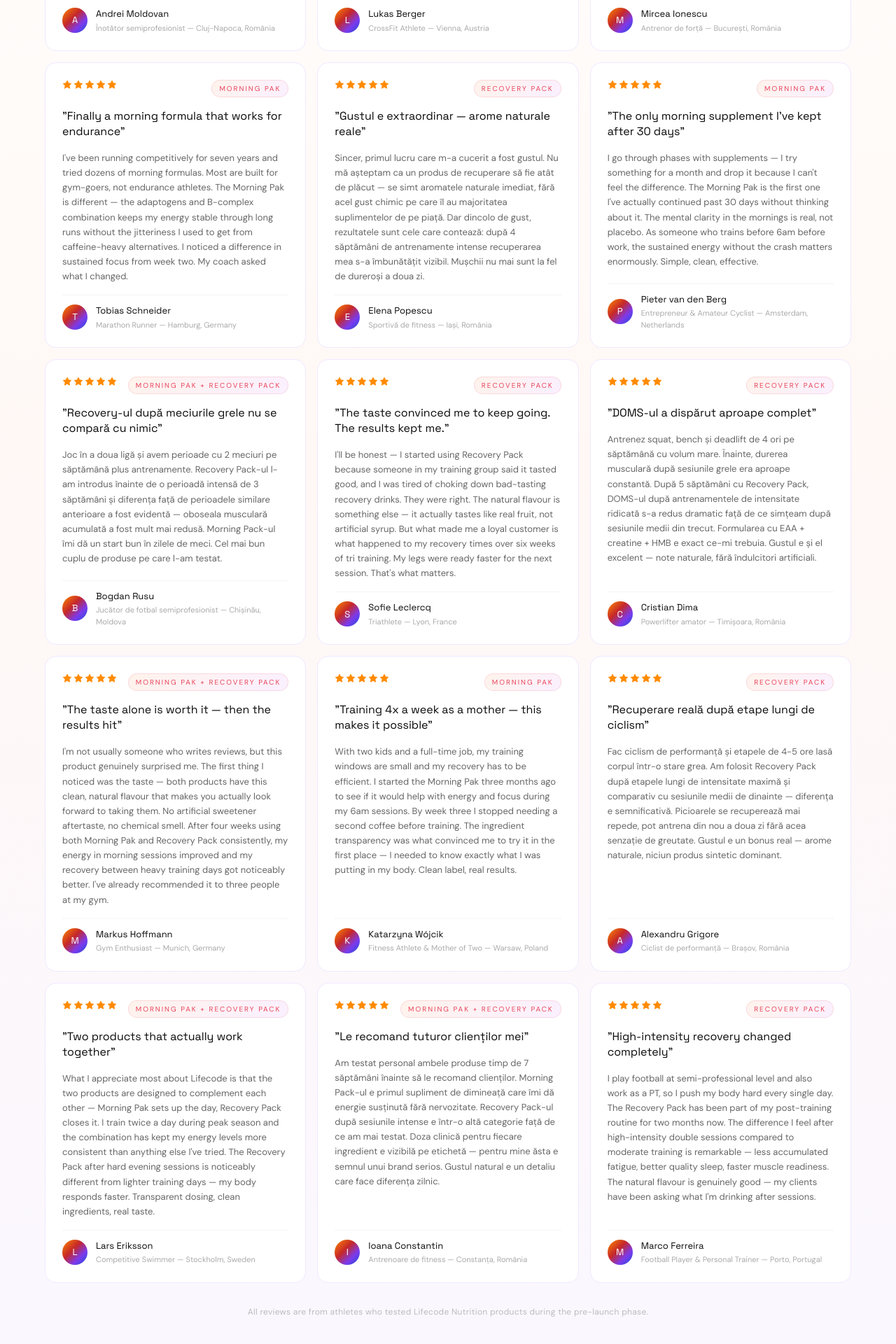
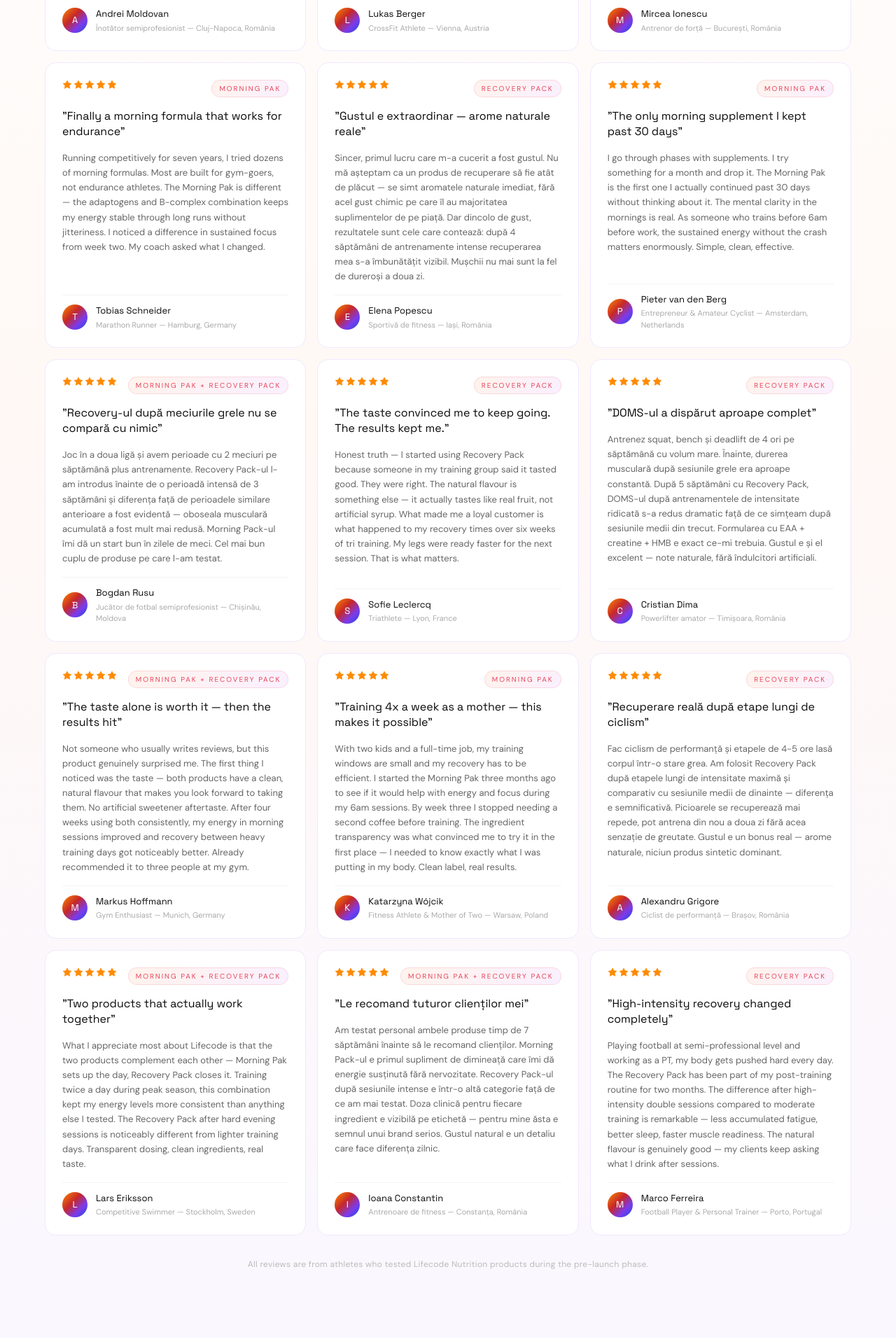
Before and after one commit to Sandu2006a/LIFECODE, a Next.js app in the folder web/: page / in a window 1280 px wide. Shown: the part 5248-7168 px from the top of the page at 70% size. Built offline with nearby package versions, Linux system fonts and the light colour scheme; no server answers.

Commit message:
fix: remove all curly apostrophes from ReviewsSection

```diff
--- a/web/components/ReviewsSection.jsx
+++ b/web/components/ReviewsSection.jsx
@@ -23,7 +23,7 @@
     product: 'Recovery Pack',
     rating: 5,
     headline: 'I was skeptical. Then I tried it.',
-    body: "A friend on my team kept pushing me to try this for two months before I finally ordered. I've tried every recovery product on the market and most of them taste like synthetic chemicals. The Recovery Pack actually tastes clean — you can feel the natural flavours immediately, no artificial aftertaste. After three weeks of high-volume training blocks my soreness recovery dropped noticeably. Now I won't train without it.",
+    body: "A friend on my team kept pushing me to try this for two months before I finally ordered. I tried every recovery product on the market and most taste like synthetic chemicals. The Recovery Pack actually tastes clean — natural flavours, no artificial aftertaste. After three weeks of high-volume training blocks my soreness recovery dropped noticeably. Now I train without it is unthinkable.",
     lang: 'en',
   },
   {
@@ -41,7 +41,7 @@
     product: 'Morning Pak',
     rating: 5,
     headline: 'Finally a morning formula that works for endurance',
-    body: "I've been running competitively for seven years and tried dozens of morning formulas. Most are built for gym-goers, not endurance athletes. The Morning Pak is different — the adaptogens and B-complex combination keeps my energy stable through long runs without the jitteriness I used to get from caffeine-heavy alternatives. I noticed a difference in sustained focus from week two. My coach asked what I changed.",
+    body: "Running competitively for seven years, I tried dozens of morning formulas. Most are built for gym-goers, not endurance athletes. The Morning Pak is different — the adaptogens and B-complex combination keeps my energy stable through long runs without jitteriness. I noticed a difference in sustained focus from week two. My coach asked what I changed.",
     lang: 'en',
   },
   {
@@ -58,8 +58,8 @@
     role: 'Entrepreneur & Amateur Cyclist — Amsterdam, Netherlands',
     product: 'Morning Pak',
     rating: 5,
-    headline: "The only morning supplement I've kept after 30 days",
-    body: "I go through phases with supplements — I try something for a month and drop it because I can't feel the difference. The Morning Pak is the first one I've actually continued past 30 days without thinking about it. The mental clarity in the mornings is real, not placebo. As someone who trains before 6am before work, the sustained energy without the crash matters enormously. Simple, clean, effective.",
+    headline: "The only morning supplement I kept past 30 days",
+    body: "I go through phases with supplements. I try something for a month and drop it. The Morning Pak is the first one I actually continued past 30 days without thinking about it. The mental clarity in the mornings is real. As someone who trains before 6am before work, the sustained energy without the crash matters enormously. Simple, clean, effective.",
     lang: 'en',
   },
   {
@@ -77,7 +77,7 @@
     product: 'Recovery Pack',
     rating: 5,
     headline: 'The taste convinced me to keep going. The results kept me.',
-    body: "I'll be honest — I started using Recovery Pack because someone in my training group said it tasted good, and I was tired of choking down bad-tasting recovery drinks. They were right. The natural flavour is something else — it actually tastes like real fruit, not artificial syrup. But what made me a loyal customer is what happened to my recovery times over six weeks of tri training. My legs were ready faster for the next session. That's what matters.",
+    body: "Honest truth — I started using Recovery Pack because someone in my training group said it tasted good. They were right. The natural flavour is something else — it actually tastes like real fruit, not artificial syrup. What made me a loyal customer is what happened to my recovery times over six weeks of tri training. My legs were ready faster for the next session. That is what matters.",
     lang: 'en',
   },
   {
@@ -95,7 +95,7 @@
     product: 'Morning Pak + Recovery Pack',
     rating: 5,
     headline: 'The taste alone is worth it — then the results hit',
-    body: "I'm not usually someone who writes reviews, but this product genuinely surprised me. The first thing I noticed was the taste — both products have this clean, natural flavour that makes you actually look forward to taking them. No artificial sweetener aftertaste, no chemical smell. After four weeks using both Morning Pak and Recovery Pack consistently, my energy in morning sessions improved and my recovery between heavy training days got noticeably better. I've already recommended it to three people at my gym.",
+    body: "Not someone who usually writes reviews, but this product genuinely surprised me. The first thing I noticed was the taste — both products have a clean, natural flavour that makes you look forward to taking them. No artificial sweetener aftertaste. After four weeks using both consistently, my energy in morning sessions improved and recovery between heavy training days got noticeably better. Already recommended it to three people at my gym.",
     lang: 'en',
   },
   {
@@ -122,7 +122,7 @@
     product: 'Morning Pak + Recovery Pack',
     rating: 5,
     headline: 'Two products that actually work together',
-    body: "What I appreciate most about Lifecode is that the two products are designed to complement each other — Morning Pak sets up the day, Recovery Pack closes it. I train twice a day during peak season and the combination has kept my energy levels more consistent than anything else I've tried. The Recovery Pack after hard evening sessions is noticeably different from lighter training days — my body responds faster. Transparent dosing, clean ingredients, real taste.",
+    body: "What I appreciate most about Lifecode is that the two products complement each other — Morning Pak sets up the day, Recovery Pack closes it. Training twice a day during peak season, this combination kept my energy levels more consistent than anything else I tested. The Recovery Pack after hard evening sessions is noticeably different from lighter training days. Transparent dosing, clean ingredients, real taste.",
     lang: 'en',
   },
   {
@@ -140,7 +140,7 @@
     product: 'Recovery Pack',
     rating: 5,
     headline: 'High-intensity recovery changed completely',
-    body: "I play football at semi-professional level and also work as a PT, so I push my body hard every single day. The Recovery Pack has been part of my post-training routine for two months now. The difference I feel after high-intensity double sessions compared to moderate training is remarkable — less accumulated fatigue, better quality sleep, faster muscle readiness. The natural flavour is genuinely good — my clients have been asking what I'm drinking after sessions.",
+    body: "Playing football at semi-professional level and working as a PT, my body gets pushed hard every day. The Recovery Pack has been part of my post-training routine for two months. The difference after high-intensity double sessions compared to moderate training is remarkable — less accumulated fatigue, better sleep, faster muscle readiness. The natural flavour is genuinely good — my clients keep asking what I drink after sessions.",
     lang: 'en',
   },
 ];
```
